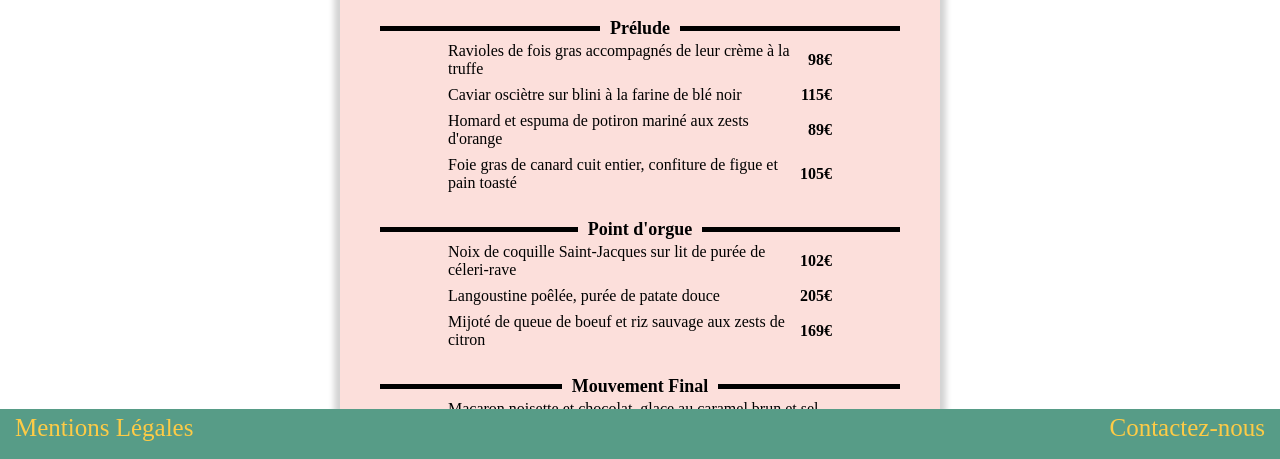
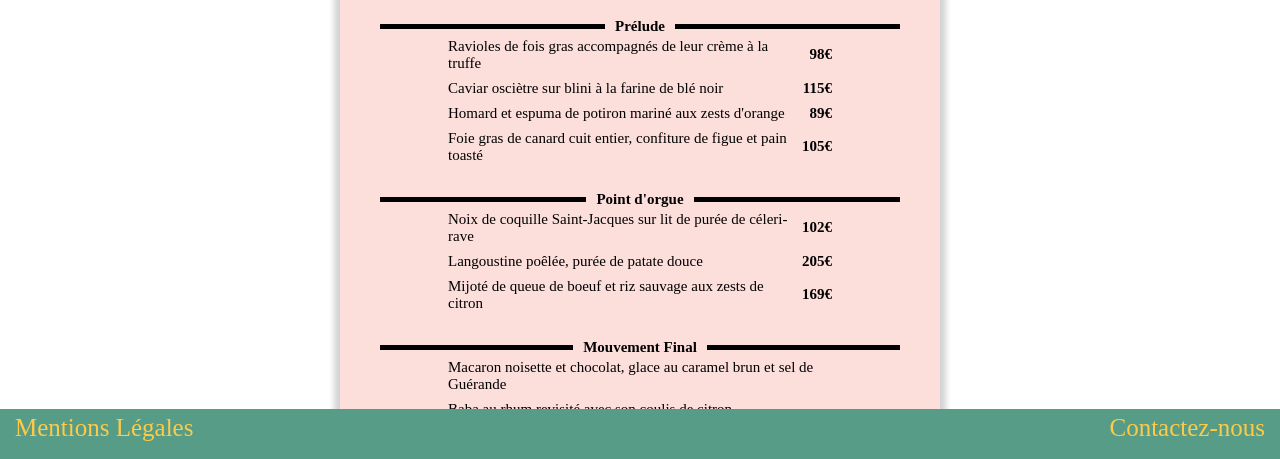
Before and after one commit to LordKitetsu/Projet3, a website: page menu1.html in a window 1280 px wide. Shown: the part 341-800 px from the top of the page. Drawn offline with Linux system fonts and the light colour scheme; files whose address does not match are found by name.

Commit message:
Ajouts supp

```diff
--- a/layouts/_menu.scss
+++ b/layouts/_menu.scss
@@ -74,11 +74,11 @@ table {
 
 .underline {
     @include underline(black);
-    font-size: 18px;
+    font-size: 15px;
 }
 
 td {
-    font-size: 16px;
+    font-size: 15px;
 }
 
 .courses {
```
Also changed, not shown: style.css.
